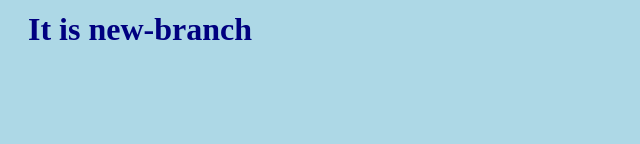
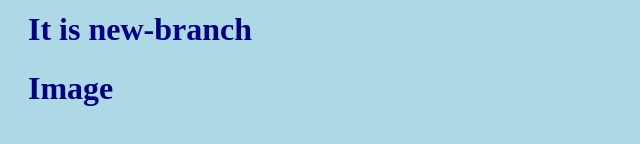
Before and after one commit to zeshan-code/firstapp, a plain HTML site: page index.html in a window 1280 px wide. Shown: the part 142-286 px from the top of the page, without its empty margins (0-640 px from the left). Drawn offline with Linux system fonts and the light colour scheme.

```diff
--- a/index.html
+++ b/index.html
@@ -11,5 +11,7 @@
 <p>A new line in our file!</p>
 <h1>It is new-branch</h1>
 
+<h1>Image</h1>
+
 </body>
 </html>
```
